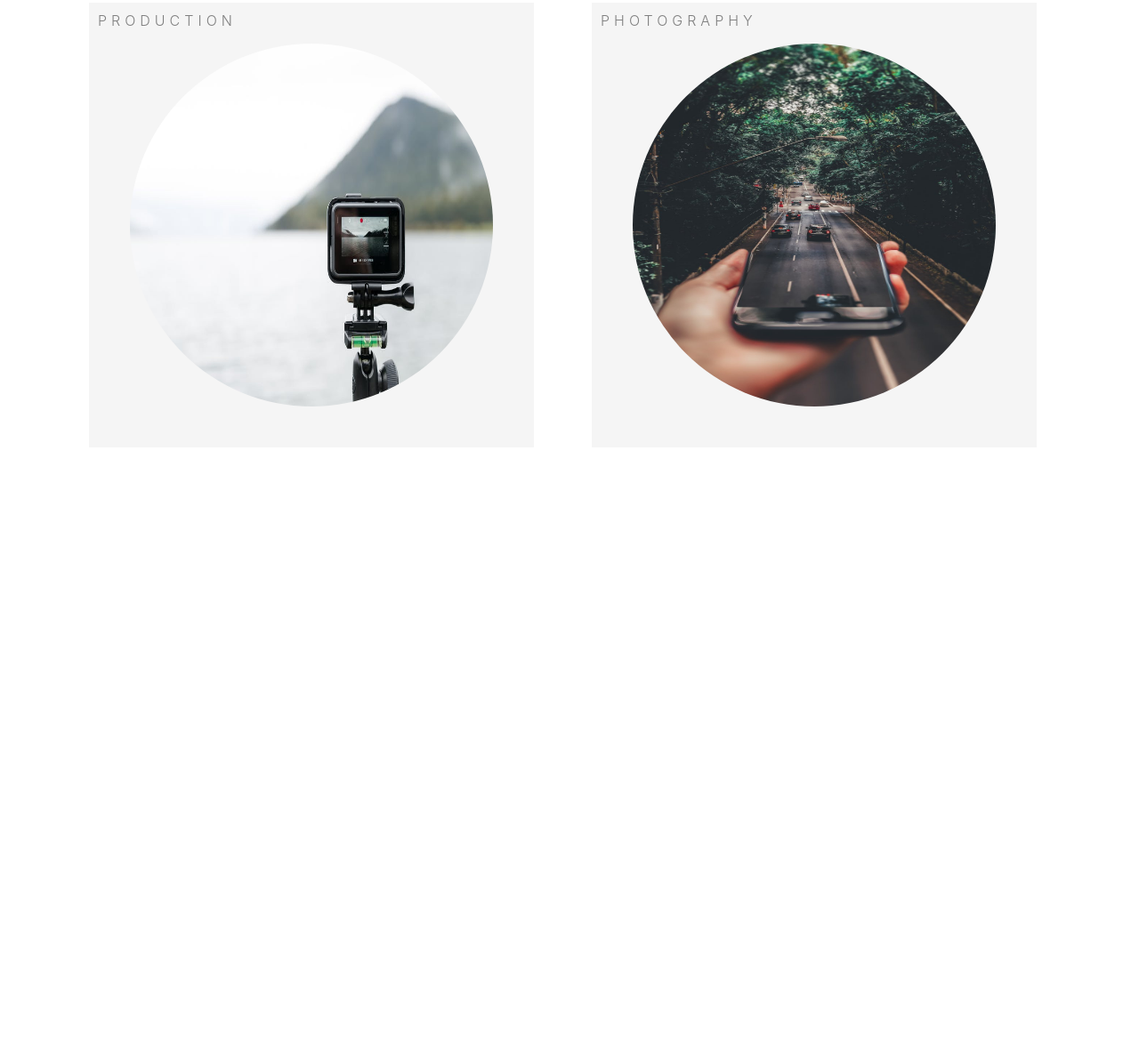
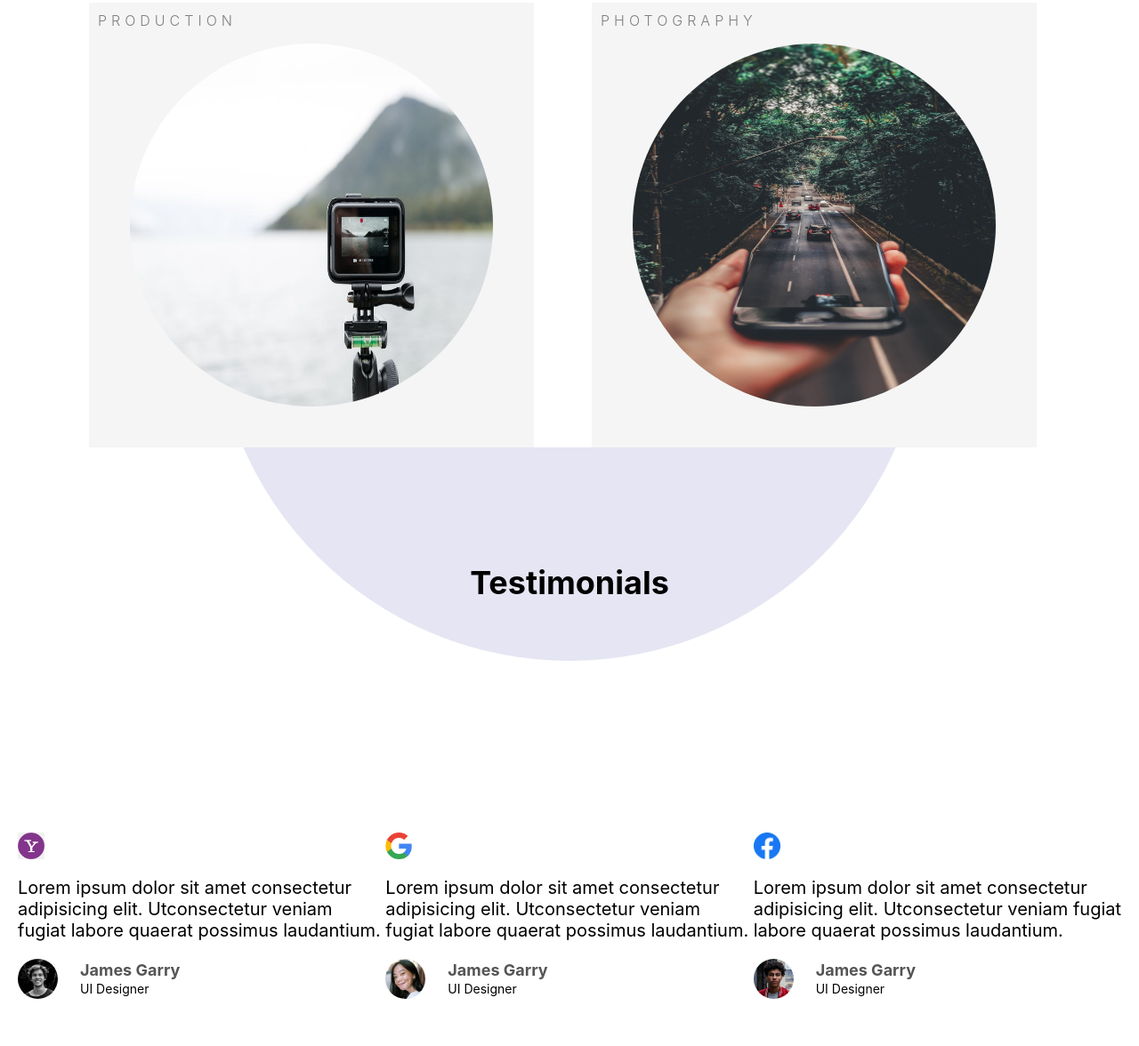
Before and after one commit to Takata21/Agency-website, an Astro site: page / in a window 1280 px wide. Shown: the part 1511-2687 px from the top of the page at 89% size. Before the commit the page ends 2014 px from the top, so only its background shows below. Built offline with nearby package versions, Linux system fonts and the light colour scheme; Astro itself is replaced by a stand-in of ours.

Commit message:
added testimonials section

```diff
--- a/data.js
+++ b/data.js
@@ -1,4 +1,4 @@
-const data = [
+export const data = [
     {
       id: 1,
       name: "design",
@@ -171,4 +171,3 @@ const data = [
       title: "UI Designer",
     },
   ];
-  export default data
--- a/src/components/Services.astro
+++ b/src/components/Services.astro
@@ -1,6 +1,6 @@
 ---
 import ServiceCard from './ServiceCard.astro'
-import data from '../../data.js'
+import { data } from '../../data.js'
 ---
 
 <div class="services-container">
@@ -14,6 +14,7 @@ import data from '../../data.js'
 <style>
   .services-container {
     padding: 20px;
+    background-color: white;
   }
   .services-qtitle {
     font-size: 30px;
--- /dev/null
+++ b/src/components/Testimonials.astro
@@ -0,0 +1,63 @@
+---
+import Testimony from './Testimony.astro'
+import { users } from '../../data'
+---
+
+<section class="testimonials">
+  <div class="circle"></div>
+  <h2 class="title">Testimonials</h2>
+  <div class="container">
+    {users.map((user) => <Testimony info={user} />)}
+  </div>
+</section>
+<style>
+  .circle {
+    display: none;
+  }
+  .testimonials {
+    margin-top: 50px;
+    padding: 20px;
+    height: auto;
+  }
+  .title {
+    font-size: 50px;
+    font-weight: 700;
+    margin-bottom: 40px;
+  }
+  .container {
+    display: grid;
+  }
+
+  @media screen and (min-width: 480px) {
+    .testimonials {
+      position: relative;
+      display: flex;
+      flex-direction: column;
+      justify-content: space-around;
+      height: 100vh;
+      margin: 0 auto;
+    }
+    .circle {
+      position: absolute;
+      display: block;
+      width: 100vh;
+      height: 100vh;
+      left: 0;
+      right: 0;
+      top: -70vh;
+      margin: auto;
+      border-radius: 50%;
+      background-color: darkblue;
+      z-index: -1;
+
+      opacity: 0.1;
+    }
+    .title {
+      text-align: center;
+      font-size: 36px;
+    }
+    .container {
+      grid-template-columns: repeat(3, 1fr);
+    }
+  }
+</style>
--- /dev/null
+++ b/src/components/Testimony.astro
@@ -0,0 +1,71 @@
+---
+const {
+  info: { logo, avatar, comment, name, title },
+} = Astro.props
+---
+
+<div class="testimony">
+  <img class="testimony-logo" src={`/img/${logo}`} alt={`${logo} logo`} />
+  <p class="testimony-desc">
+    {comment}
+  </p>
+  <div class="testimony-user">
+    <img
+      src={`/img/${avatar}`}
+      alt={`${name} avatar`}
+      class="testimony-avatar"
+    />
+    <div class="testimony-user-info">
+      <p class="testimony-name">james garry</p>
+      <span class="testimony-jobTitle">UI Designer</span>
+    </div>
+  </div>
+</div>
+<style>
+  .testimony {
+    display: flex;
+    flex-direction: column;
+    justify-content: center;
+    align-items: center;
+    width: 100%;
+    margin-bottom: 50px;
+    text-align: center;
+  }
+  .testimony-logo {
+    width: 30px;
+  }
+  .testimony-desc {
+    font-size: 20px;
+    font-weght: 300;
+    margin: 20px auto;
+  }
+
+  .testimony-user {
+    display: flex;
+    align-items: center;
+    gap: 25px;
+  }
+  .testimony-avatar {
+    width: 45px;
+    height: 45px;
+    object-fit: cover;
+    border-radius: 50%;
+  }
+  .testimony-user-info {
+  }
+  .testimony-name {
+    font-size: 18px;
+    font-weight: 700;
+    color: #555;
+    text-transform: capitalize;
+  }
+  .testimony-jobTitle {
+    font-size: 14px;
+  }
+  @media screen and (min-width: 480px) {
+    .testimony {
+      align-items: flex-start;
+      text-align: left;
+    }
+  }
+</style>
--- a/src/pages/index.astro
+++ b/src/pages/index.astro
@@ -1,10 +1,12 @@
 ---
 import Hero from '../components/Hero.astro'
 import Services from '../components/Services.astro'
+import Testimonials from '../components/Testimonials.astro'
 import MainLayout from '../layouts/MainLayout.astro'
 ---
 
 <MainLayout pageTitle="Digital Design for Your Product">
   <Hero />
   <Services />
+  <Testimonials />
 </MainLayout>
```
Also changed, not shown: public/img/yahoo.svg (added).
